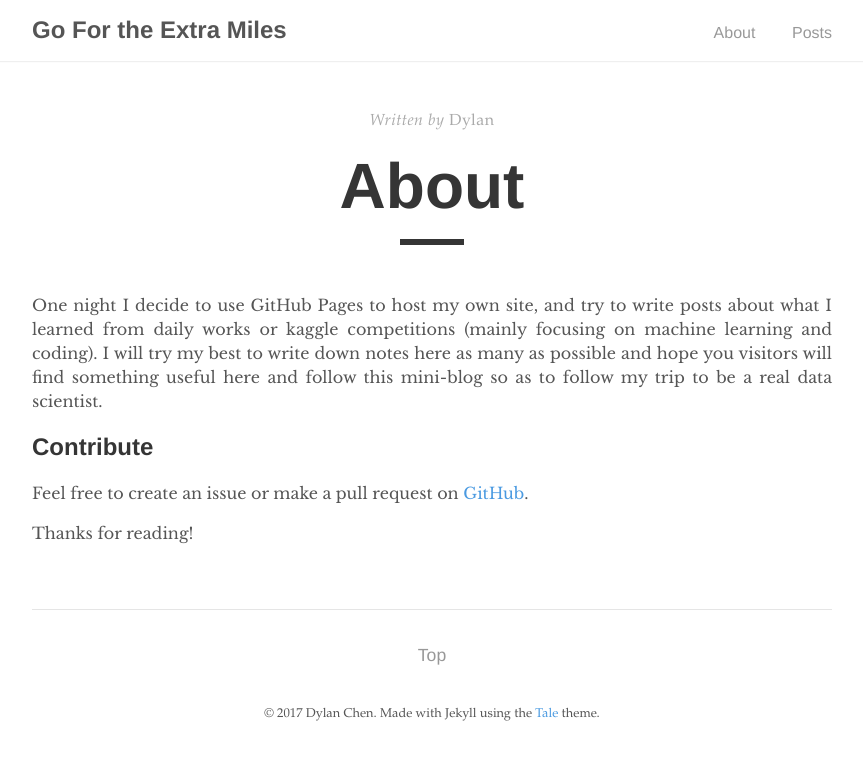
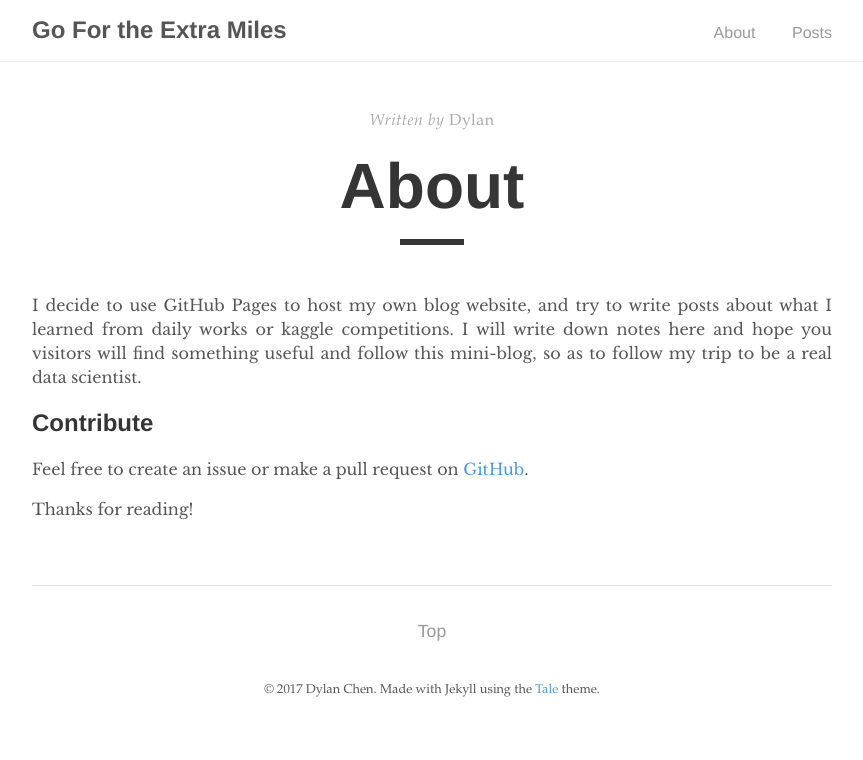
Before and after one commit to dylanchen0114/blog_pages, a Jekyll site: the page built from about.md, in a window 1280 px wide. Shown: the top 760 px of the page, without its empty margins (208-1071 px from the left). Built offline with Jekyll 4.4.1, drawn with Linux system fonts in a browser that asks for light colours.

Commit message:
first post

```diff
--- /dev/null
+++ b/CNAME
@@ -0,0 +1 @@
+dylan.miniblog.com
--- a/about.md
+++ b/about.md
@@ -5,7 +5,7 @@ author: "Dylan"
 permalink: /about/
 ---
 
-One night I decide to use GitHub Pages to host my own site, and try to write posts about what I learned from daily works or kaggle competitions (mainly focusing on machine learning and coding). I will try my best to write down notes here as many as possible and hope you visitors will find something useful here and follow this mini-blog so as to follow my trip to be a real data scientist.
+I decide to use GitHub Pages to host my own blog website, and try to write posts about what I learned from daily works or kaggle competitions. I will write down notes here and hope you visitors will find something useful and follow this mini-blog, so as to follow my trip to be a real data scientist.
 
 ## Contribute
 Feel free to create an issue or make a pull request on [GitHub](https://github.com/dylanchen0114).
```
